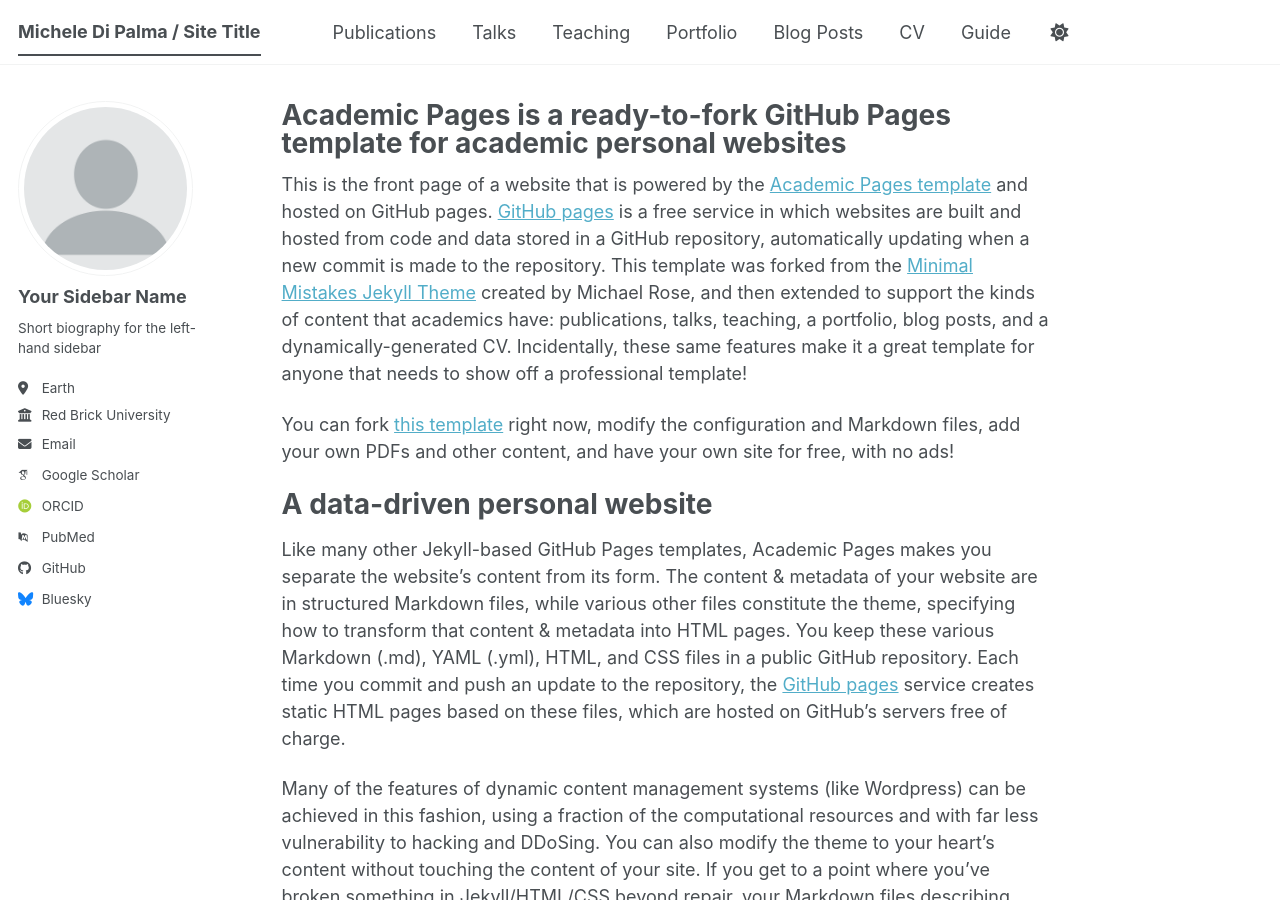
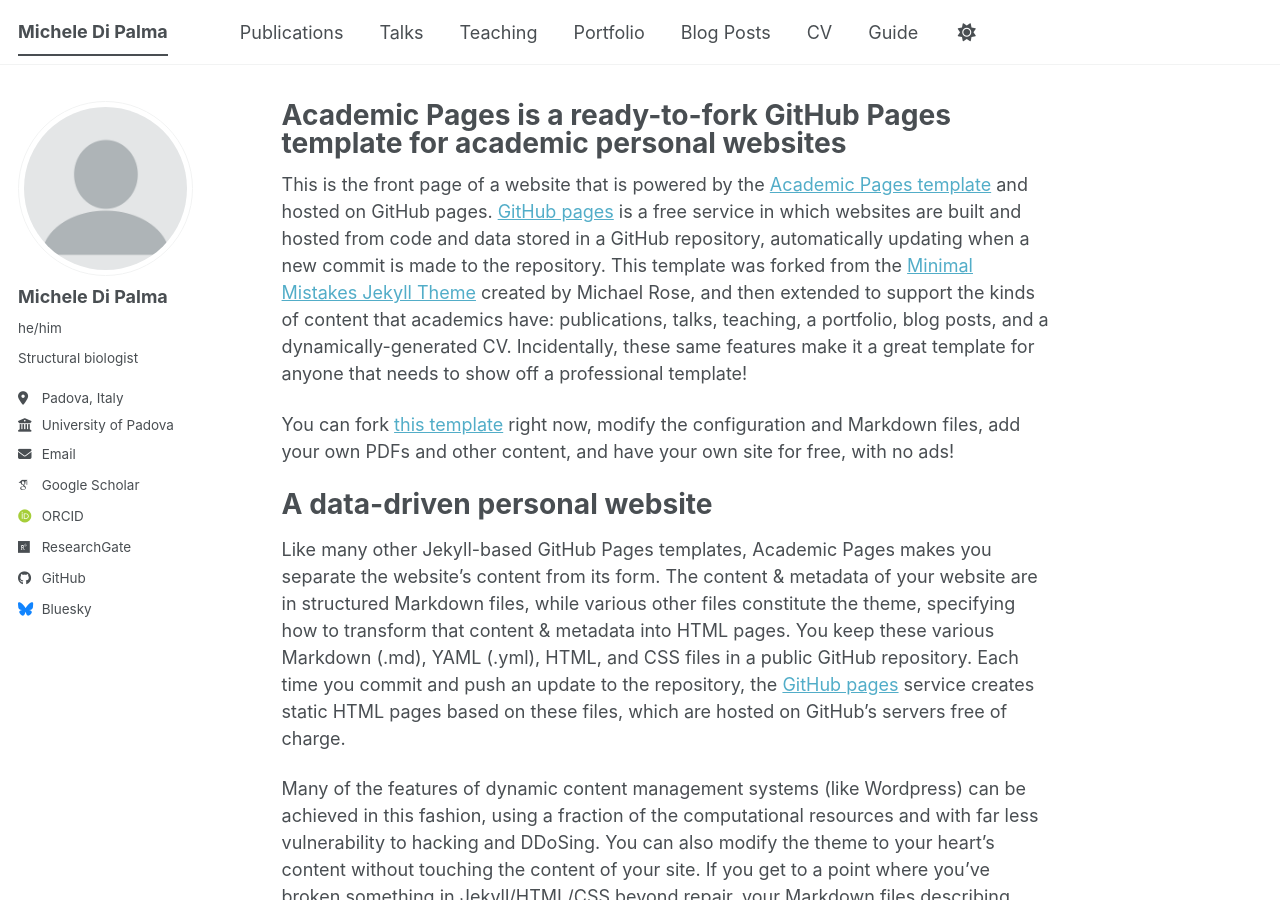
Before and after one commit to michele-dipalma/website, a Jekyll site: the page built from _pages/about.md, in a window 1280 px wide and 900 px high. Built offline with Jekyll 4.4.1, drawn with Linux system fonts in a browser that asks for light colours; some web fonts are replaced; a script bundle is joined from its source files by our own code; library files that are not in the unit come from our copies.

Commit message:
Update _config.yml

```diff
--- a/_config.yml
+++ b/_config.yml
@@ -9,7 +9,7 @@
 # Basic Site Settings
 locale                   : "en-US"
 site-theme               : "default" # The available themes options are "default", "air", "sunrise", "mint", "dirt" and "contrast"
-title                    : "Michele Di Palma / Site Title"
+title                    : "Michele Di Palma"
 title_separator          : "-"
 name                     : &name "Your Name"
 description              : &description "Your Name's academic portfolio"   # Update this with a general description of your site, this is the default if not overridden by a page
@@ -24,25 +24,25 @@
 author:
   # Biographic information
   avatar           : "profile.png"
-  name             : "Your Sidebar Name"
-  pronouns         : # example: "she/her"
-  bio              : "Short biography for the left-hand sidebar"
-  location         : "Earth"
-  employer         : "Red Brick University"
+  name             : "Michele Di Palma"
+  pronouns         : "he/him" # example: "she/her"
+  bio              : "Structural biologist"
+  location         : "Padova, Italy"
+  employer         : "University of Padova"
   uri              : # URL
-  email            : "none@example.org"
+  email            : "michele.dipalma@phd.unipd.it"
 
   # Academic websites
   academia         : # URL
   arxiv            : # URL - Update with the correct link to your profile
-  googlescholar    : "https://scholar.google.com/citations?user=PS_CX0AAAAAJ"
+  googlescholar    : "https://scholar.google.com/citations?user=G4Ufjy4AAAAJ&hl=it&oi=sra"
   inspire-hep      : # URL
   impactstory      : # URL
-  orcid            : "https://orcid.org/yourorcidurl"
+  orcid            : "https://orcid.org/0000-0002-0710-9389"
   semantic         : # URL
   ssrn             : # URL
-  pubmed           : "https://www.ncbi.nlm.nih.gov/pubmed/?term=john+snow"
-  researchgate     : # URL
+  pubmed           : # URL
+  researchgate     : "https://www.researchgate.net/profile/Michele_Di_Palma" # URL
   scopus           : # URL
   zotero           : # URL
 
```
